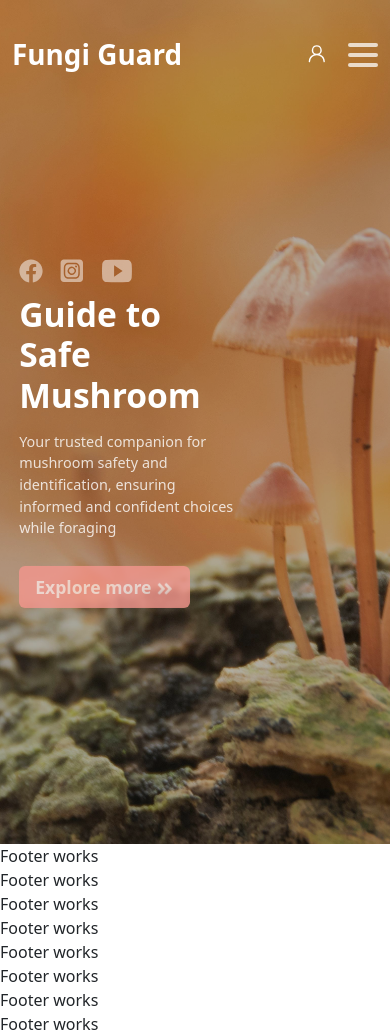
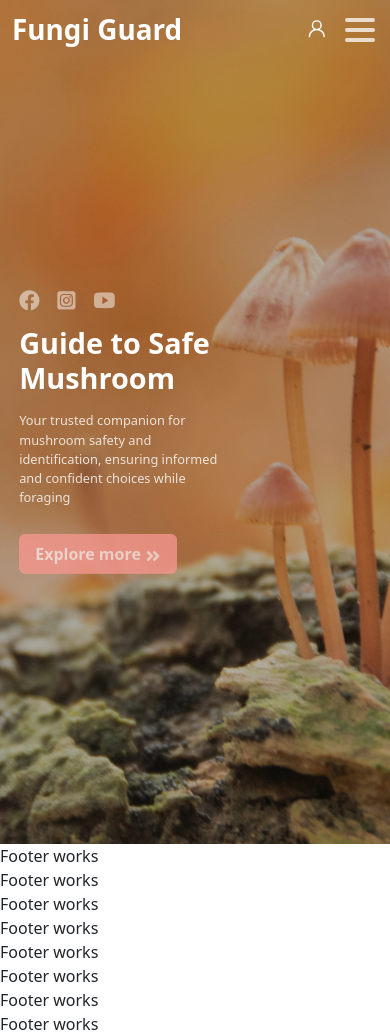
Before and after one commit to chamod-lakshitha/fungiguard_frontend, a React app: page / in a window 390 px wide. Built offline with nearby package versions, Linux system fonts and the light colour scheme.

Commit message:
changed mobile version interface - 2

```diff
--- a/src/components/styles/header.styles.scss
+++ b/src/components/styles/header.styles.scss
@@ -16,6 +16,10 @@ $text-color: #fff;
 
   .navbar__title {
     animation: fade_right 1s ease-in-out;
+
+    @media (max-width: 320px) {
+      font-size: 1.3rem !important;
+    }
 
     @keyframes fade_right {
       from {
@@ -76,16 +80,17 @@ $text-color: #fff;
       margin-top: -1.5px !important;
 
       @media screen and (max-width: 768px) {
-        margin-right: -50px;
+        // margin-right: px;
       }
     }
 
     @media screen and (max-width: 768px) {
       .menu__toggle {
-        width: 100px;
-        height: 100px;
+        width: 50px;
+        height: 50px;
         margin: 0 auto;
         position: relative;
+        right: 3px;
         cursor: pointer;
 
         .hamburger__menu {
@@ -210,7 +215,7 @@ $text-color: #fff;
     transform: translate(-50%, calc(-50% + 10px));
     color: $text-color;
 
-    @media (max-height: 500px) {
+    @media (max-height: 450px) {
       top: 0;
       transform: translate(-50%, 85px);
     }
@@ -234,7 +239,24 @@ $text-color: #fff;
       .social__icon {
         cursor: pointer;
         opacity: 0.5;
+        margin-bottom: 7.5px;
         transition: opacity 0.2s;
+
+        @media (max-width: 675px) {
+          font-size: 1.5rem !important;
+        }
+
+        @media (max-width: 465px) {
+          font-size: 1.4rem !important;
+        }
+
+        @media (max-width: 415px) {
+          font-size: 1.3rem !important;
+        }
+
+        @media (max-width: 320px) {
+          font-size: 1.3rem !important;
+        }
 
         &:hover {
           opacity: 1;
@@ -265,8 +287,25 @@ $text-color: #fff;
         font-size: 2.8rem;
       }
 
+      @media (max-width: 675px) {
+        font-size: 2.5rem;
+      }
+
+      @media (max-width: 465px) {
+        font-size: 2.25rem !important;
+      }
+
       @media (max-width: 426px) {
         font-size: 2.1rem;
+      }
+
+      @media (max-width: 415px) {
+        font-size: 1.8rem !important;
+      }
+
+      @media (max-width: 320px) {
+        max-width: 65vw;
+        font-size: 1.6rem;
       }
 
       @keyframes fade_right {
@@ -293,8 +332,25 @@ $text-color: #fff;
         font-size: 1.2rem;
       }
 
+      @media (max-width: 675px) {
+        font-size: 1rem;
+      }
+
+      @media (max-width: 465px) {
+        font-size: 0.95rem !important;
+      }
+
       @media (max-width: 426px) {
         font-size: 0.9rem;
+      }
+
+      @media (max-width: 415px) {
+        font-size: 0.8rem !important;
+      }
+
+      @media (max-width: 320px) {
+        max-width: 65vw;
+        font-size: 0.7rem;
       }
 
       @keyframes fade_left {
@@ -327,8 +383,24 @@ $text-color: #fff;
         font-size: 1.4rem !important;
       }
 
+      @media (max-width: 675px) {
+        font-size: 1.25rem !important;
+      }
+
+      @media (max-width: 465px) {
+        font-size: 1.15rem !important;
+      }
+
       @media (max-width: 426px) {
         font-size: 1.1rem !important;
+      }
+
+      @media (max-width: 415px) {
+        font-size: 1rem !important;
+      }
+
+      @media (max-width: 320px) {
+        font-size: 0.9rem !important;
       }
 
       @keyframes fade_up {
```
